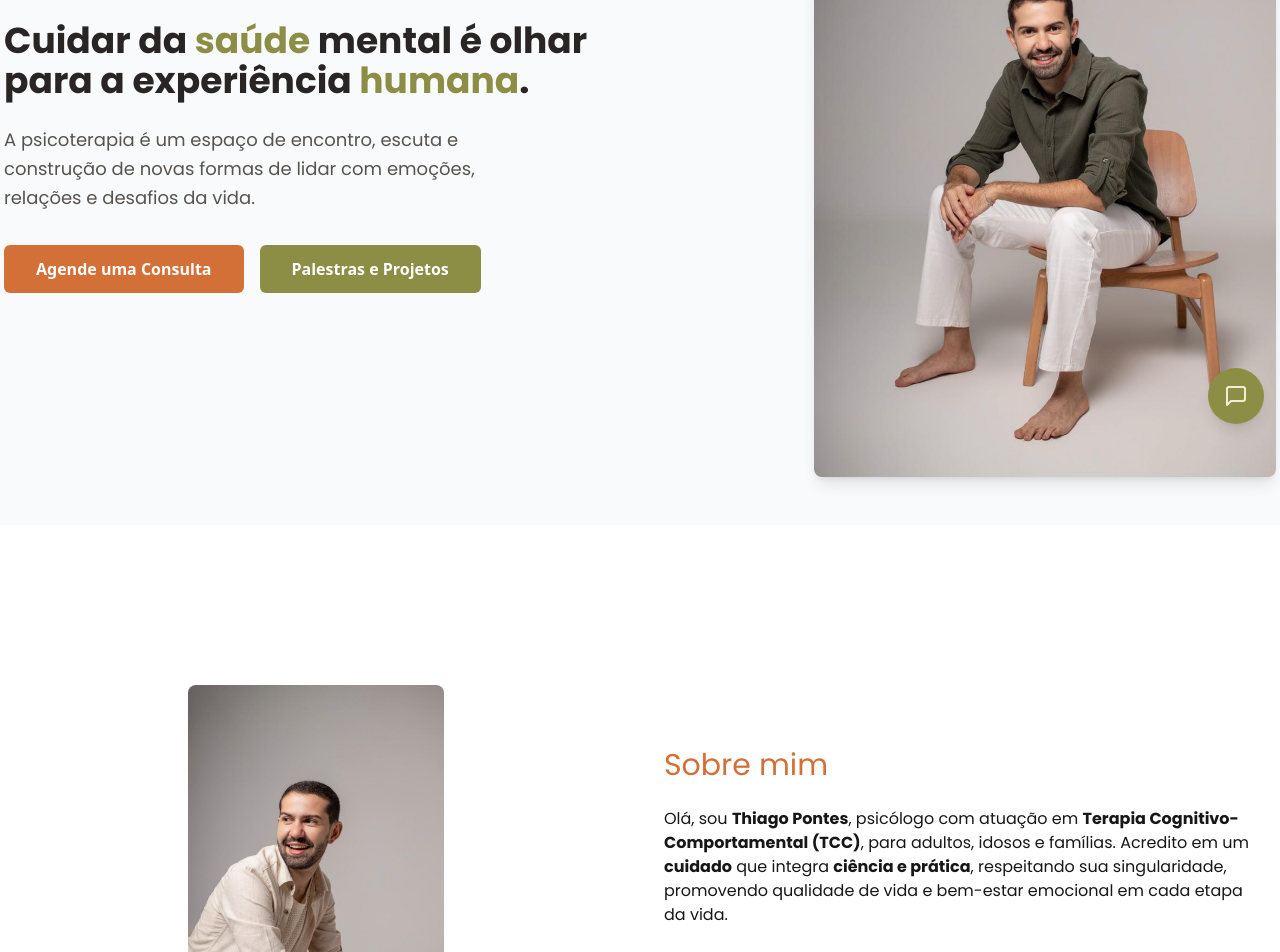
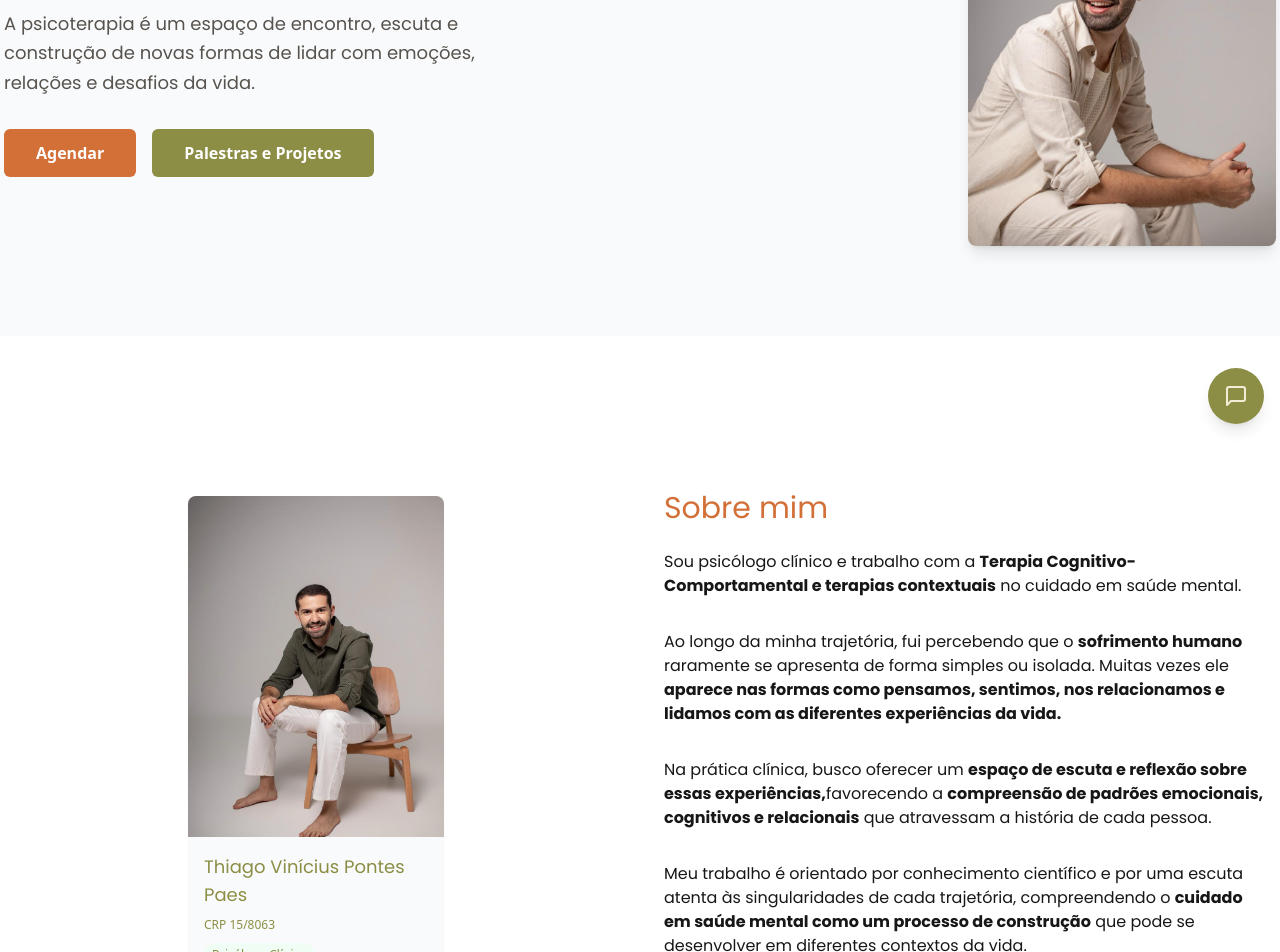
Before and after one commit to vitao-al/thiagopontespsicologo, a React (Vite) app: page / in a window 1280 px wide. Shown: the part 360-1312 px from the top of the page. Built offline with nearby package versions, Linux system fonts and the light colour scheme.

Commit message:
Updating Hero,Contact,App,CardHero,LawyerCard

```diff
--- a/index.html
+++ b/index.html
@@ -6,7 +6,7 @@
     <link href="https://fonts.googleapis.com/css2?family=Poppins:wght@400;600;700&display=swap" rel="stylesheet">
     <meta name="viewport" content="width=device-width, initial-scale=1.0"
     />
-    <title>Thiago Pontes Psicológico</title>
+    <title>Thiago Pontes Psicológo</title>
   </head>
   <body>
     <div id="root"></div>
--- a/src/App.tsx
+++ b/src/App.tsx
@@ -17,7 +17,6 @@ function App() {
         <Hero />
         <About />
         <Services />
-        <InstagramGallery />
         <Contact />
       </main>
       <Footer />
--- a/src/components/About.tsx
+++ b/src/components/About.tsx
@@ -36,16 +36,28 @@ export default function About() {
             </h2>
             <p className="font-poppins font-normal text-neutral-900 dark:text-white mb-6">
 
-              Olá, sou <strong>Thiago Pontes</strong>, psicólogo com atuação em <strong>Terapia Cognitivo-Comportamental (TCC)</strong>, para adultos, idosos e famílias.
-              Acredito em um <strong>cuidado</strong> que integra <strong>ciência e prática</strong>, respeitando sua singularidade,
-              promovendo qualidade de vida e bem-estar emocional em cada etapa da vida.
+              Sou psicólogo clínico e trabalho com a <strong>Terapia Cognitivo-Comportamental e terapias contextuais</strong> no cuidado em saúde mental.
+              <p/>
+              <p className="font-poppins font-normal text-neutral-900 dark:text-white mb-8">
+
+              </p>
+              Ao longo da minha trajetória, fui percebendo que o <strong>sofrimento humano</strong> raramente se apresenta de forma simples ou isolada.
+              Muitas vezes ele <strong>aparece nas formas como pensamos, sentimos, nos relacionamos e lidamos com as diferentes experiências da vida.</strong>
+
               <p className="font-poppins font-normal text-neutral-900 dark:text-white mb-8">
 
               </p>
             <p className="text-neutral-900 dark:text-white mb-8">
-              Minha missão é ajudar você a <strong>viver de forma mais leve e conectada com o que realmente importa</strong>.
-              Seja lidando com ansiedade, enfrentando mudanças da vida ou buscando autoconhecimento,
-              <strong>estou aqui para caminhar ao seu lado</strong>, unindo teoria e prática em uma abordagem acolhedora e transformadora.
+              Na prática clínica, busco oferecer um <strong>espaço de escuta e reflexão sobre essas experiências,</strong>
+              favorecendo a <strong>compreensão de padrões emocionais, cognitivos e relacionais</strong> que atravessam a história de cada pessoa.
+              <p>
+                <p className="font-poppins font-normal text-neutral-900 dark:text-white mb-8">
+
+              </p>
+
+              </p>
+              Meu trabalho é orientado por conhecimento científico e por uma escuta atenta às singularidades de cada trajetória,
+              compreendendo o <strong>cuidado em saúde mental como um processo de construção</strong> que pode se desenvolver em diferentes contextos da vida.
             </p>
             </p>
 
--- a/src/components/Contact.tsx
+++ b/src/components/Contact.tsx
@@ -8,7 +8,7 @@ export default function Contact() {
         <div className="text-center mb-16">
           <h2 className="text-3xl font-poppins font-normal text-gray-900 dark:text-white mb-4">Entre em Contato</h2>
           <p className="text-gray-600 dark:text-gray-400 max-w-2xl mx-auto font-poppins font-normal">
-            Estamos à disposição para atender suas necessidades.
+            Estou à disposição para atender suas necessidades.
           </p>
         </div>
         <div className="grid grid-cols-1 lg:grid-cols-2 gap-12">
--- a/src/components/Hero.tsx
+++ b/src/components/Hero.tsx
@@ -4,7 +4,7 @@ export default function Hero() {
   return (
     <section id="inicio" className="pt-20 lg:pt-24">
       <div className="relative min-h-[600px]">
-        <div className="absolute inset-0 bg-gray-50"></div>
+        <div className="absolute inset-0 bg-gray-50 dark:bg-black"></div>
         <div className="relative container mx-auto px-1 py-12 h-full">
 
           {/* Container principal: coluna no mobile, linha no desktop */}
@@ -15,22 +15,22 @@ export default function Hero() {
               <span className="inline-block py-1 px-3 rounded-full bg-orange-100 text-laranja text-sm font-medium tracking-wide mb-6">
                 Psicologia Clínica | TCC e terapias contextuais
               </span>
-              <h1 className="text-2xl md:text-2xl lg:text-4xl font-poppins font-bold text-stone-800 leading-[1.1] mb-6 text-balance">
+              <h1 className="text-2xl md:text-2xl lg:text-4xl font-poppins font-bold text-stone-800 dark:text-white leading-[1.1] mb-6 text-balance">
                 Cuidar da <span className='text-musgo'>saúde</span> mental é olhar para a experiência <span className='text-musgo'>humana</span>.
               </h1>
-              <p className="text-lg text-stone-600 mb-8 leading-relaxed max-w-lg font-poppins font-normal">
+              <p className="text-lg text-stone-600 dark:text-white mb-8 leading-relaxed max-w-lg font-poppins font-normal">
                 A psicoterapia é um espaço de encontro, escuta e construção de novas formas de lidar com emoções, relações e desafios da vida.
               </p>
               <div className="flex flex-col sm:flex-row gap-4">
                 <a
                   href="https://api.whatsapp.com/send/?phone=%2B558299993802&text&type=phone_number&app_absent=0&wame_ctl=1"
-                  className="inline-block bg-laranja text-white px-6 md:px-8 py-3 rounded-md font-semibold hover:bg-orange-700 transition-colors text-sm md:text-base text-center"
+                  className="inline-block bg-laranja text-white px-6 md:px-8 py-3 rounded-md font-semibold hover:bg-orange-700 dark:hover:bg-orange-700 transition-colors text-sm md:text-base text-center"
                 >
-                  Agende uma Consulta
+                  Agendar
                 </a>
                 <a
                   href="#palestras-e-projetos"
-                  className="inline-block bg-musgo text-white px-6 md:px-8 py-3 rounded-md font-semibold hover:bg-musgo-escuro transition-colors text-sm md:text-base text-center"
+                  className="inline-block bg-musgo text-white px-6 md:px-8 py-3 rounded-md font-semibold hover:bg-musgo-escuro dark:hover:bg-musgo-escuro transition-colors text-sm md:text-base text-center"
                 >
                   Palestras e Projetos
                 </a>
@@ -40,9 +40,9 @@ export default function Hero() {
             {/* Coluna da imagem: aparece abaixo no mobile, ao lado no desktop */}
             <div className="w-full lg:w-1/2 flex items-center justify-center lg:justify-end">
               <img
-                src="/thiagopontes5.jpeg"
+                src="/thiagopontesperfil.jpeg"
                 alt="Imagem de destaque"
-                className="w-3/4 h-2/4 max-w-sm lg:max-w-full object-cover rounded-lg shadow-lg"
+                className="w-2/4 h-2/4 max-w-sm lg:max-w-full object-cover rounded-lg shadow-lg"
               />
             </div>
 
--- a/src/components/team/CardHero.tsx
+++ b/src/components/team/CardHero.tsx
@@ -6,7 +6,7 @@ import LawyerCard from './LawyerCard';
 export default function CardHero() {
 
   return (
-    <section id="equipe" className="py-20 bg-white dark:bg-neutral-900">
+    <section id="equipe" className="py-20 bg-white dark:bg-black">
       <div className="container mx-auto px-4">
         <div className="relative max-w-5xl mx-auto flex flex-col items-center">
           <div className="flex items-center justify-center min-h-[300px] w-full overflow-hidden">
--- a/src/components/team/LawyerCard.tsx
+++ b/src/components/team/LawyerCard.tsx
@@ -16,7 +16,7 @@ export default function LawyerCard({ lawyer }: LawyerCardProps) {
         />
       </div>
       <div className="p-4 bg-gray-50 dark:bg-neutral-800">
-        <h3 className="text-lg font-poppins font-normal text-gray-900 mb-2">
+        <h3 className="text-lg font-poppins font-normal text-musgo mb-2">
           {lawyer.name}
         </h3>
         <p className="text-xs text-musgo mb-2">{lawyer.crp}</p>
--- a/src/data/lawyers.ts
+++ b/src/data/lawyers.ts
@@ -11,7 +11,7 @@ export const lawyers: Lawyer[] = [
     id: 1,
     name: 'Thiago Vinícius Pontes Paes',
     specialties: ['Psicólogo Clínico'],
-    image: '/thiagopontesperfil.jpeg',
+    image: '/thiagopontes5.jpeg',
     crp: 'CRP 15/8063'
   }
 ];
```
